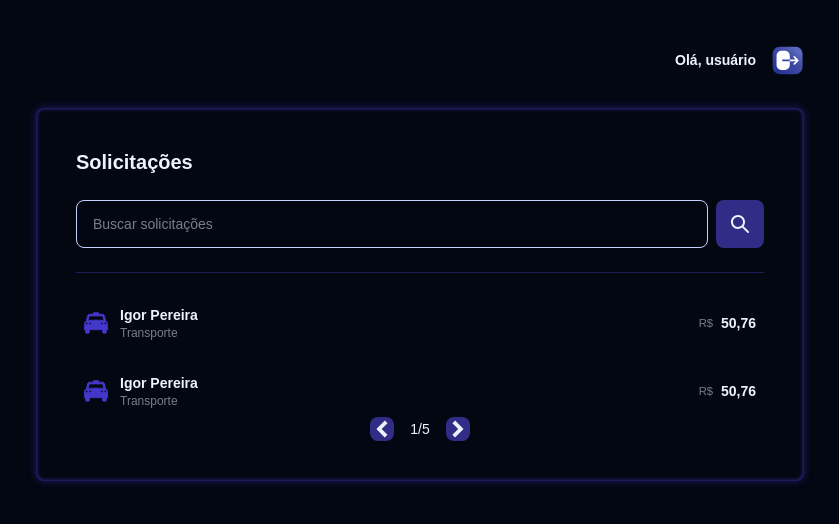
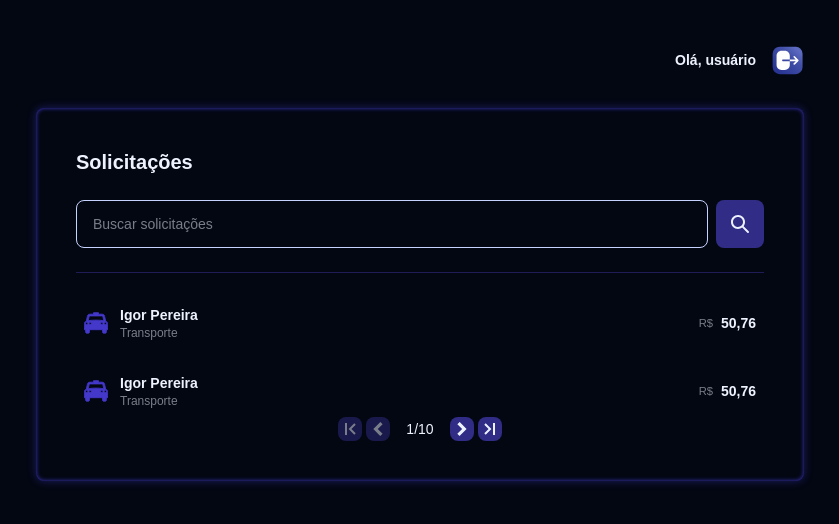
Before and after one commit to igorsantos-p/app_reembolso, a React (Vite) app: page / in a window 1280 px wide. Shown: the top 524 px of the page, without its empty margins (220-1059 px from the left). Built offline with nearby package versions, Linux system fonts and the light colour scheme; a web font is replaced by a local one.

Commit message:
navegacao pagination

```diff
--- a/src/components/Button.tsx
+++ b/src/components/Button.tsx
@@ -14,8 +14,11 @@ const variants = {
 
 export function Button({ children, className, isLoading, type = "button", variant = "base", ...rest }: Props) {
     return (
-        <button type={type} {...rest} disabled={isLoading} className={
-            classMerge(["uppercase rounded-lg flex items-center justify-center bg-indigo-900 cursor-pointer hover:bg-indigo-700 transition ease-linear disabled:opacity-50 disabled:cursor-progress disabled:hover:bg-indigo-900", variants.button[variant], className])
-        }>{children}</button>
+        <button type={type} disabled={isLoading} className={
+            classMerge(["uppercase rounded-lg flex items-center justify-center bg-indigo-900 cursor-pointer hover:bg-indigo-700 transition ease-linear disabled:opacity-50 disabled:hover:bg-indigo-900", variants.button[variant], className, isLoading && "cursor-progress",
+            ])}
+            {...rest}>
+            {children}
+        </button>
     )
 }
--- a/src/components/Pagination.tsx
+++ b/src/components/Pagination.tsx
@@ -1,20 +1,36 @@
 import { Button } from "./Button"
 import rightSvg from "../assets/right.svg"
 import leftSvg from "../assets/left.svg"
+import firstPageSvg from "../assets/firstPage.svg"
+import lastPageSvg from "../assets/lastPage.svg"
 
 type Props = {
     current: number
     total: number
+    onNext: () => void
+    onPrevious: () => void
+    onFirst: () => void
+    onLast: () => void
 }
 
-export function Pagination({ current, total }: Props) {
+export function Pagination({ current, total, onNext, onPrevious, onFirst, onLast }: Props) {
     return (
         <div className="flex justify-center items-center gap-4">
-            <Button variant="icon" className="w-6 h-6">
-                <img src={leftSvg} alt="" className="w-8" />
-            </Button>
+            <div className="flex gap-1">
+                <Button variant="icon" className="w-6 h-6" onClick={onFirst} disabled={current === 1}>
+                    <img src={firstPageSvg} alt="" className="w-8" />
+                </Button>
+
+                <Button variant="icon" className="w-6 h-6" disabled={current === 1}>
+                    <img src={leftSvg} alt="" className="w-5" onClick={onPrevious} />
+                </Button>
+            </div>
             <span className="text-sm">{current}/{total}</span>
-            <Button variant="icon" className="w-6 h-6"><img src={rightSvg} alt="" className="w-8" /> </Button>
+            <div className="flex gap-1">
+                <Button variant="icon" className="w-6 h-6" disabled={current === total}><img src={rightSvg} alt="" className="w-5" onClick={onNext} /> </Button>
+
+                <Button variant="icon" className="w-6 h-6" disabled={current === total}><img src={lastPageSvg} alt="" className="w-8" onClick={onLast} /> </Button>
+            </div>
         </div>
     )
 }
--- a/src/pages/Dashboard.tsx
+++ b/src/pages/Dashboard.tsx
@@ -1,6 +1,6 @@
 import { Button } from "../components/Button";
 import { Input } from "../components/Input";
-import { useState } from "react";
+import { use, useState } from "react";
 import searchSvg from "../assets/search.svg";
 import { RefundItem } from "../components/RefundItem";
 import { CATEGORIES } from "../utils/category";
@@ -16,10 +16,31 @@ const REFUND_EXAMPLE = {
 }
 
 export function Dashboard() {
-    const [name, setName] = useState("");
+    const [name, setName] = useState("")
+    const [page, setPage] = useState(1)
+    const [totalPages, setTotalPages] = useState(10)
 
     function handleSearch(e: React.SubmitEvent) {
         e.preventDefault()
+    }
+
+    function handlePagination(action: "next" | "previous" | "first" | "last") {
+        setPage((prevPage) => {
+            if (action === "next" && prevPage < totalPages) {
+                return prevPage + 1
+            }
+            if (action === "previous" && prevPage > 1) {
+                return prevPage - 1
+            }
+            if (action === "first" && totalPages > 1) {
+                return 1
+            }
+            if (action === "last" && totalPages > 1) {
+                return totalPages
+            }
+
+            return prevPage
+        })
     }
 
     return (
@@ -37,7 +58,7 @@ export function Dashboard() {
                 <RefundItem data={REFUND_EXAMPLE} />
                 <RefundItem data={REFUND_EXAMPLE} />
             </div>
-            <Pagination current={1} total={5} />
+            <Pagination current={page} total={totalPages} onFirst={() => handlePagination("first")} onNext={() => handlePagination("next")} onPrevious={() => handlePagination("previous")} onLast={() => handlePagination("last")} />
         </div>
     )
 }
```
Also changed, not shown: src/assets/firstPage.svg (added), src/assets/lastPage.svg (added).
